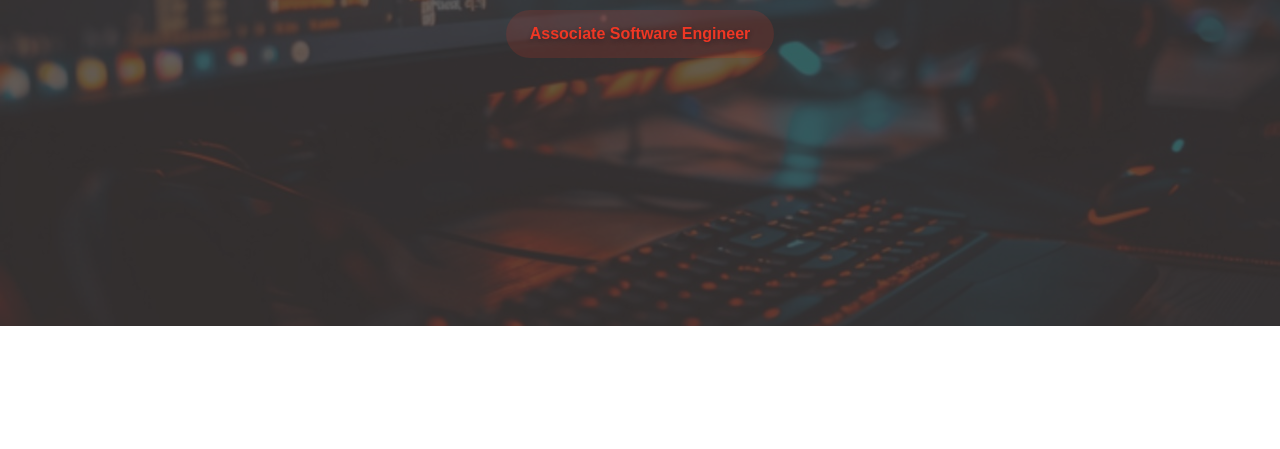
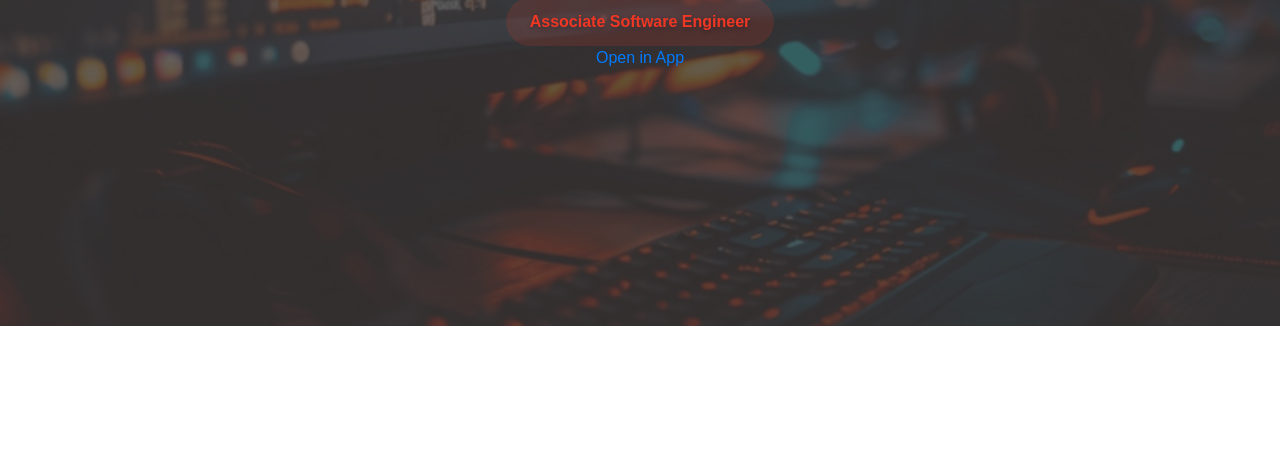
Before and after one commit to PasinduShyaminda/IT21016202.github.io, a plain HTML site: page index.html in a window 1280 px wide. Shown: the part 374-823 px from the top of the page. Drawn offline with Linux system fonts and the light colour scheme; a web font is replaced by a local one.

Commit message:
this is test

```diff
--- a/index.html
+++ b/index.html
@@ -83,6 +83,7 @@
       <h5 class="fw-normal">Welcome</h5>
       <h1 class="fw-light mb-4">I'm <b class="fg-theme">Pasindu</b> Shyaminda</h1>
       <div class="badge">Associate Software Engineer</div>
+      <a href="onesource://dashboard">Open in App</a>
     </div> <!-- End Caption header -->
     <!-- <div class="floating-button"><span class="ti-mouse"></span></div> -->
   </div>
```
